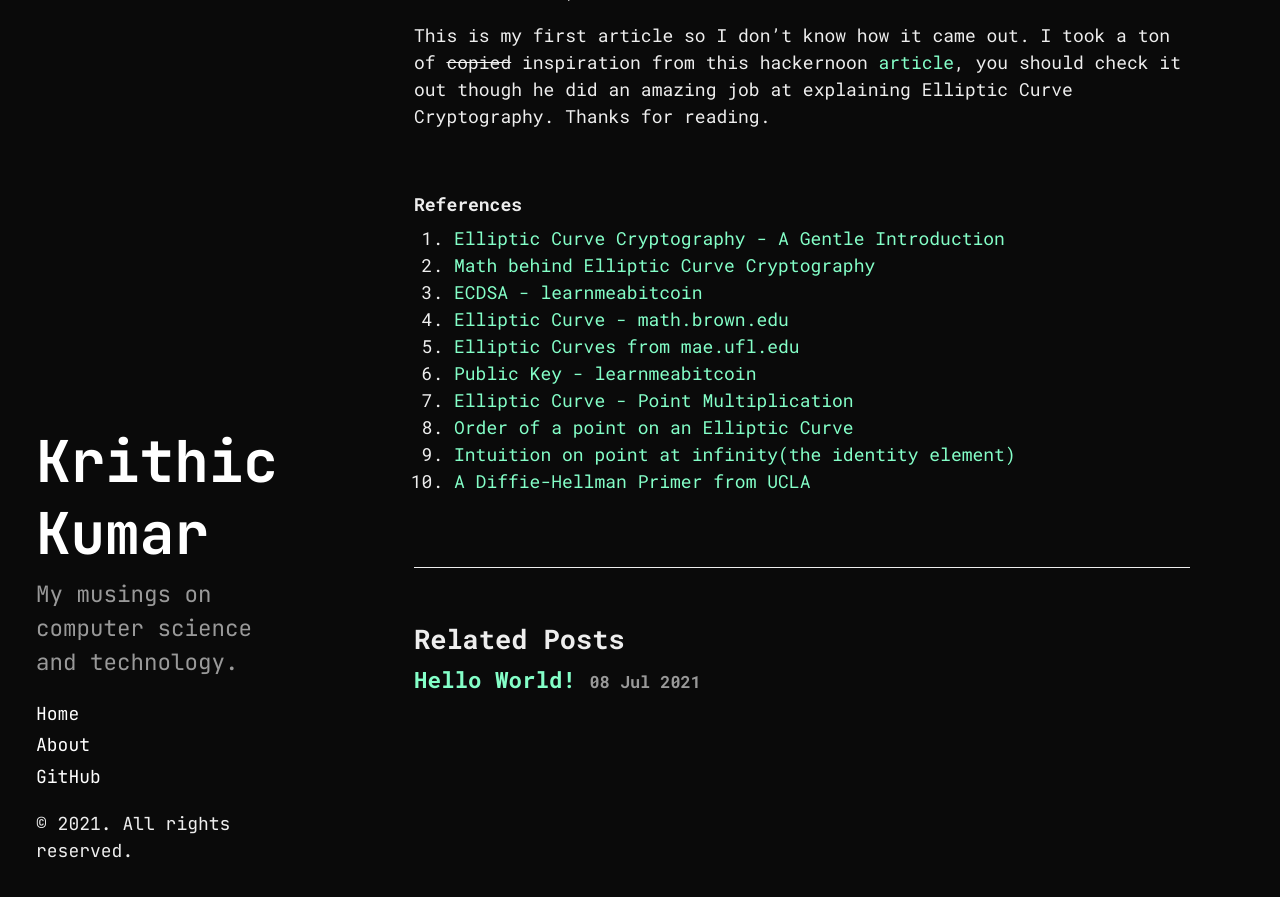
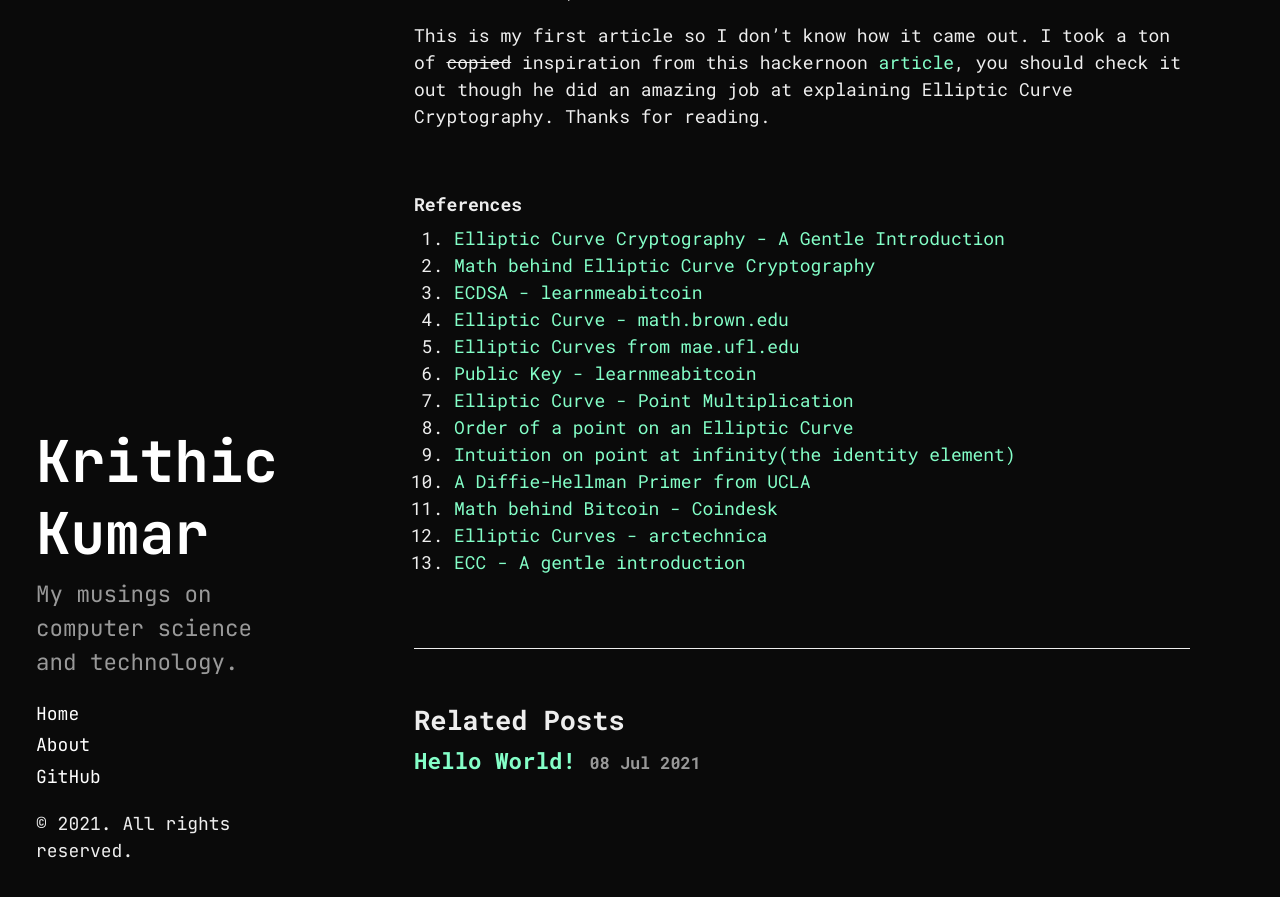
Before and after one commit to notjedi/notjedi.github.io, a Jekyll site: the page built from _posts/2021-07-11-elliptic-curve-cryptography.md, in a window 1280 px wide and 900 px high, scrolled down 8509 px. Shown: the top 897 px of the window. Built offline with Jekyll 4.4.1, drawn with Linux system fonts in a browser that asks for light colours; formulas are drawn with MathJax 3.

Commit message:
add more sources

```diff
--- a/_posts/2021-07-11-elliptic-curve-cryptography.md
+++ b/_posts/2021-07-11-elliptic-curve-cryptography.md
@@ -233,3 +233,6 @@ Elliptic Curve Cryptography. Thanks for reading.
 8. [Order of a point on an Elliptic Curve](https://math.stackexchange.com/questions/704202/order-of-a-point-on-an-elliptic-curve)
 9. [Intuition on point at infinity(the identity element)](https://math.stackexchange.com/questions/13763/elliptic-curves-and-points-at-infinity)
 10. [A Diffie-Hellman Primer from UCLA](https://www.math.ucla.edu/~baker/40/handouts/rev_DH/node1.html)
+11. [Math behind Bitcoin - Coindesk](https://www.coindesk.com/math-behind-bitcoin)
+12. [Elliptic Curves - arctechnica](https://arstechnica.com/information-technology/2013/10/a-relatively-easy-to-understand-primer-on-elliptic-curve-cryptography/)
+13. [ECC - A gentle introduction](https://andrea.corbellini.name/2015/05/17/elliptic-curve-cryptography-a-gentle-introduction/#elliptic-curves)
```
